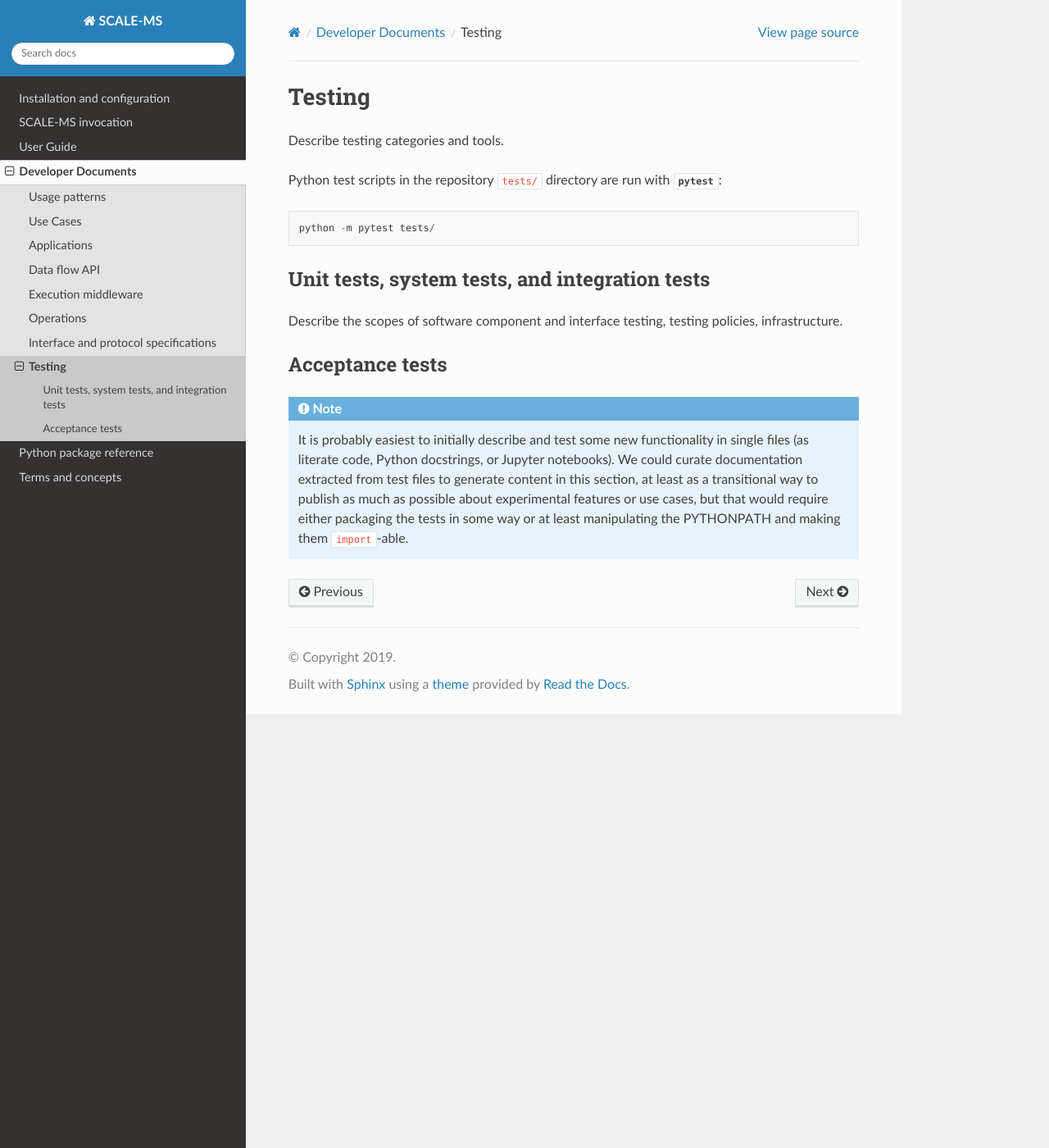
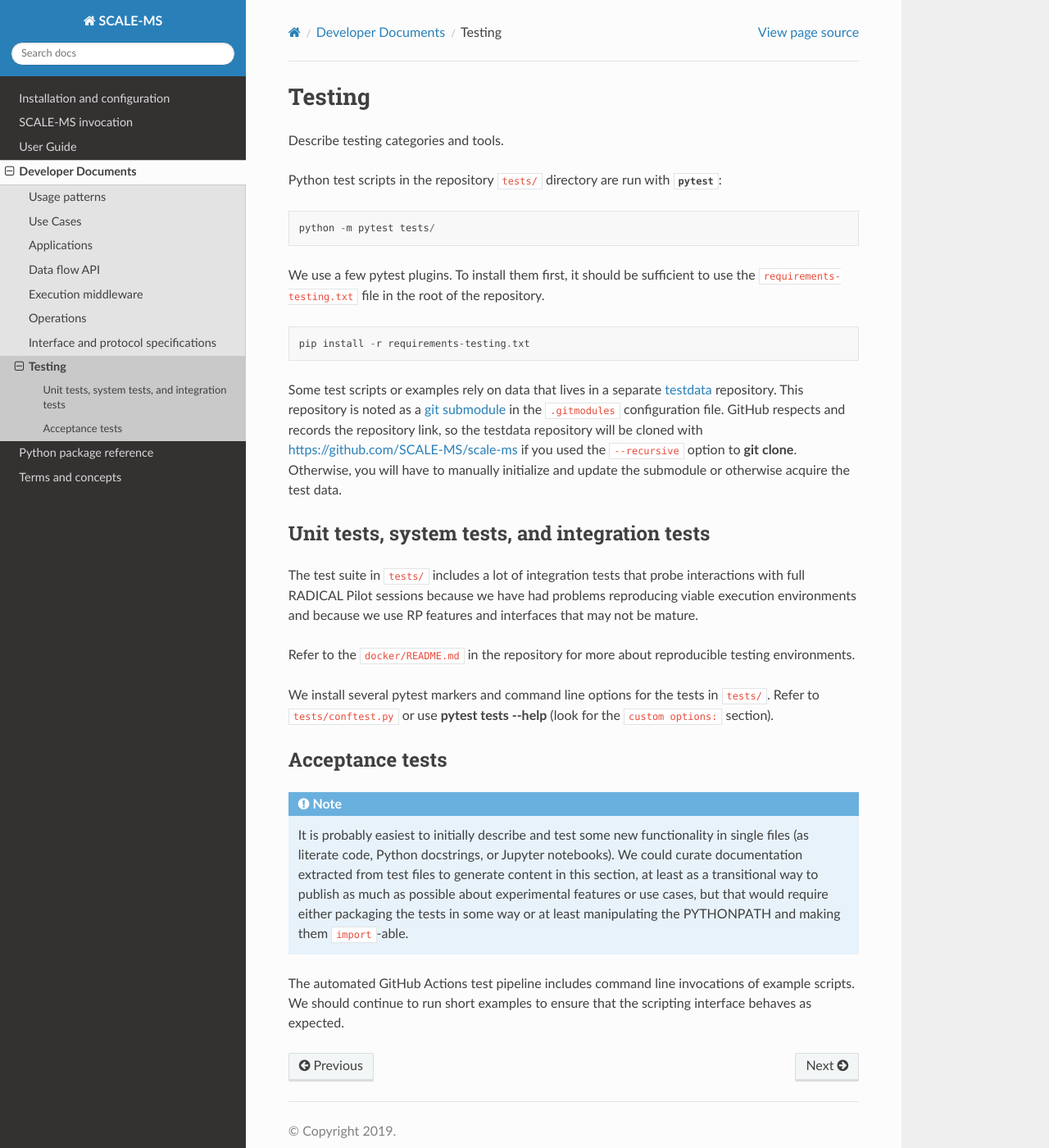
Before and after one commit to SCALE-MS/scale-ms, a Sphinx documentation site: the page built from docs/testing.rst, in a window 1280 px wide and 1400 px high. Shown: the whole window at 82% size. Built offline with Sphinx 7.4.7 and the Read the Docs theme 2.0.0, drawn with Linux system fonts in a browser that asks for light colours.

Commit message:
Update testing.rst
Aggregate some notes.

```diff
--- a/docs/testing.rst
+++ b/docs/testing.rst
@@ -9,11 +9,41 @@ Python test scripts in the repository :file:`tests/` directory are run with
 
     python -m pytest tests/
 
+We use a few pytest plugins. To install them first, it should be sufficient to
+use the :file:`requirements-testing.txt` file in the root of the repository.
+::
+
+    pip install -r requirements-testing.txt
+
+Some test scripts or examples rely on data that lives in a separate
+`testdata <https://github.com/SCALE-MS/testdata>`__ repository.
+This repository is noted as a
+`git submodule <https://www.atlassian.com/git/tutorials/git-submodule>`__
+in the :file:`.gitmodules` configuration file. GitHub respects and records
+the repository link, so the testdata repository will be cloned with
+https://github.com/SCALE-MS/scale-ms if you used the ``--recursive`` option
+to :command:`git clone`. Otherwise, you will have to manually initialize
+and update the submodule or otherwise acquire the test data.
+
 Unit tests, system tests, and integration tests
 ===============================================
 
-Describe the scopes of software component and interface testing,
-testing policies, infrastructure.
+.. todo::
+
+    Describe the scopes of software component and interface testing,
+    testing policies, infrastructure.
+
+The test suite in :file:`tests/` includes a lot of integration tests that probe
+interactions with full RADICAL Pilot sessions because we have had problems
+reproducing viable execution environments and because we use RP features and
+interfaces that may not be mature.
+
+Refer to the :file:`docker/README.md` in the repository for more about
+reproducible testing environments.
+
+We install several pytest markers and command line options for the
+tests in :file:`tests/`. Refer to :file:`tests/conftest.py` or use
+:command:`pytest tests --help` (look for the ``custom options:`` section).
 
 Acceptance tests
 ================
@@ -27,3 +57,7 @@ Acceptance tests
     as possible about experimental features or use cases, but that would require
     either packaging the tests in some way or at least manipulating the
     PYTHONPATH and making them ``import``-able.
+
+The automated GitHub Actions test pipeline includes command line invocations of
+example scripts. We should continue to run short examples to ensure that the
+scripting interface behaves as expected.
```
